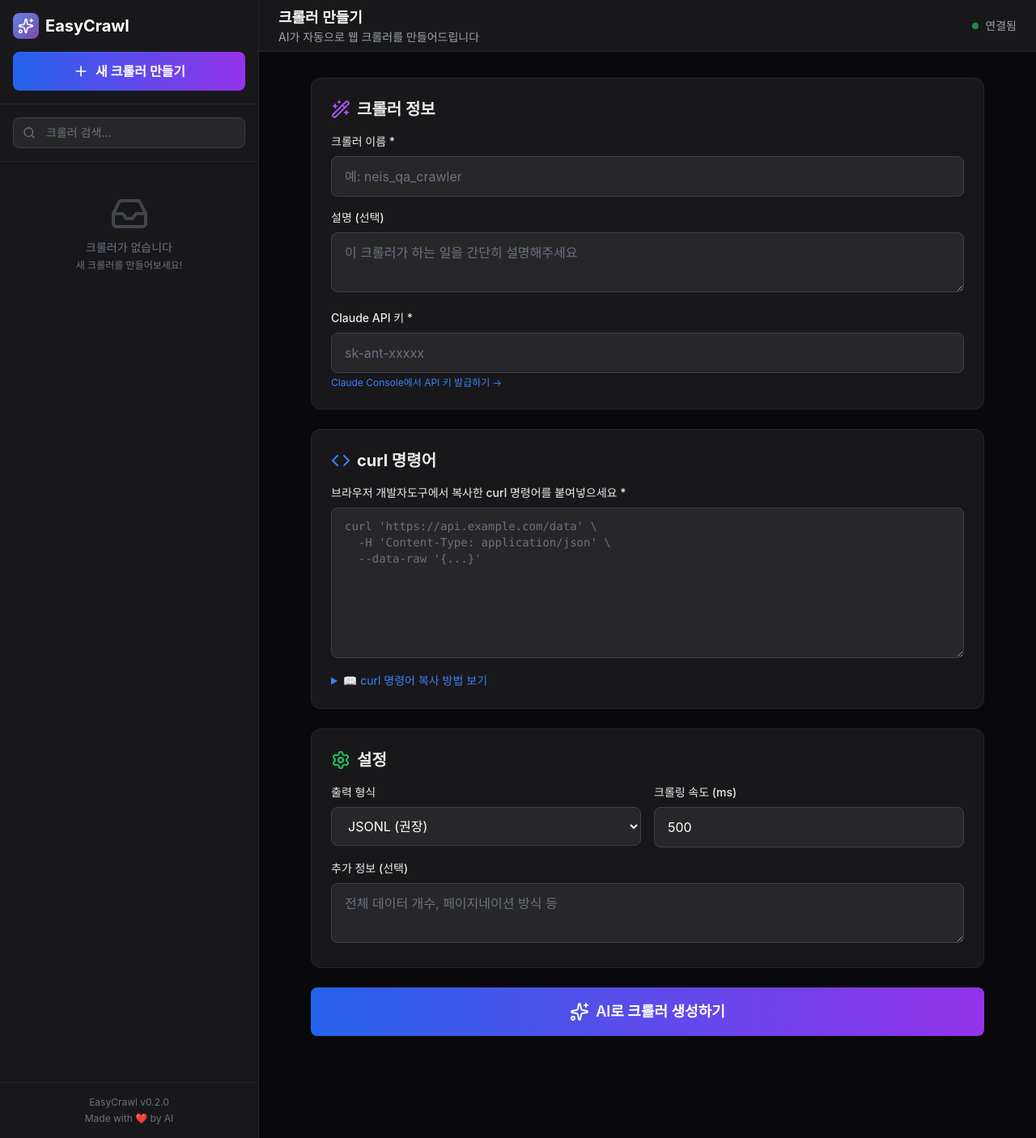
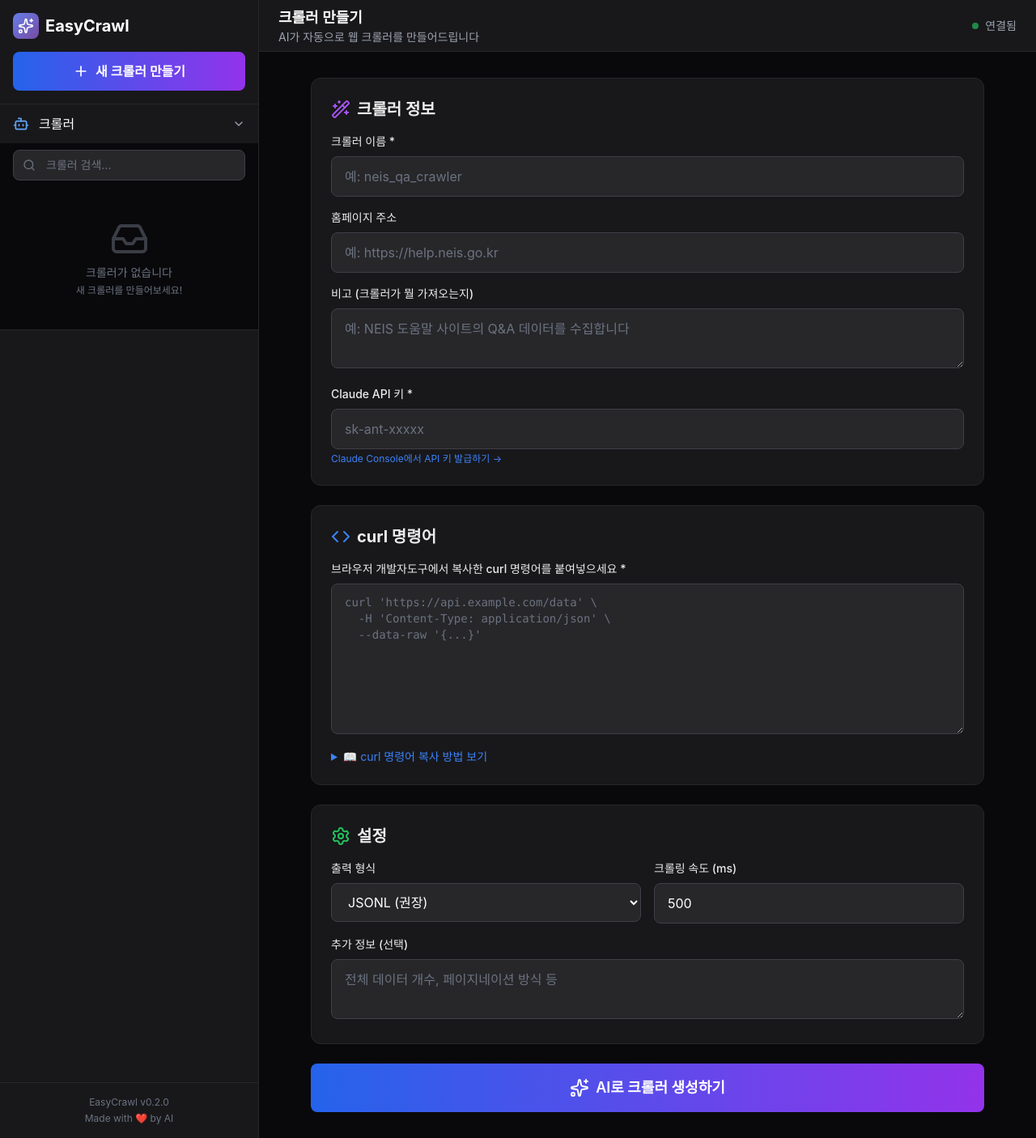
Before and after one commit to sinbc2003/neiscrawling, a Flask app: page / in a window 1280 px wide. Shown: the whole page at 81% size. Run offline with Flask 3, Linux system fonts and the light colour scheme; data that the repository does not hold is empty; some libraries are stand-ins or nearby versions.

Commit message:
Add website URL and description fields with menu-based sidebar
Features:
- Add website_url and description fields to Crawler model
- Update create form with homepage URL and description inputs
- Transform sidebar into menu structure:
  * Crawler menu expands/collapses on click
  * Supports future addition of other menus (analytics, scheduler, etc.)
- Display homepage URL and description in crawler list:
  * Blue link icon for website URLs
  * Gray text for descriptions
- Show website URL and description in crawler detail view

Database changes:
- Crawler.website_url: Store homepage address
- Crawler.description: Store what the crawler collects (비고)

UI improvements:
- Menu-based sidebar structure for scalability
- Toggle crawler submenu with chevron animation
- Better information display in crawler cards
- Clickable website URLs opening in new tabs

```diff
--- a/easycrawl/easycrawl/web/crawler_manager.py
+++ b/easycrawl/easycrawl/web/crawler_manager.py
@@ -36,6 +36,7 @@ class CrawlerManager:
         name: str,
         curl_command: str,
         api_key: str,
+        website_url: str = "",
         description: str = "",
         output_format: str = "jsonl",
         request_delay: int = 500,
@@ -71,6 +72,7 @@ class CrawlerManager:
             # DB에 저장
             crawler = Crawler(
                 name=name,
+                website_url=website_url,
                 description=description,
                 spec=spec.dict(),
                 output_format=output_format,
--- a/easycrawl/easycrawl/web/models.py
+++ b/easycrawl/easycrawl/web/models.py
@@ -29,7 +29,8 @@ class Crawler(Base):
 
     id = Column(Integer, primary_key=True)
     name = Column(String(255), nullable=False)
-    description = Column(Text)
+    website_url = Column(String(500))  # 홈페이지 주소
+    description = Column(Text)  # 비고 (크롤러가 뭘 가져오는지)
 
     # 크롤러 사양 (JSON)
     spec = Column(JSON, nullable=False)
@@ -54,6 +55,7 @@ class Crawler(Base):
         return {
             'id': self.id,
             'name': self.name,
+            'website_url': self.website_url,
             'description': self.description,
             'spec': self.spec,
             'output_format': self.output_format,
--- a/easycrawl/easycrawl/web/routes.py
+++ b/easycrawl/easycrawl/web/routes.py
@@ -36,6 +36,7 @@ def register_routes(app, crawler_manager):
             name=data['name'],
             curl_command=data['curl_command'],
             api_key=data['api_key'],
+            website_url=data.get('website_url', ''),
             description=data.get('description', ''),
             output_format=data.get('output_format', 'jsonl'),
             request_delay=data.get('request_delay', 500),
--- a/easycrawl/easycrawl/web/static/js/app-new.js
+++ b/easycrawl/easycrawl/web/static/js/app-new.js
@@ -31,6 +31,7 @@ window.stopCrawler = stopCrawler;
 window.viewCode = viewCode;
 window.downloadData = downloadData;
 window.loadCrawlers = loadCrawlers;
+window.toggleCrawlerMenu = toggleCrawlerMenu;
 
 // Socket.IO 연결
 function initSocket() {
@@ -129,7 +130,23 @@ function renderCrawlerDetail() {
                     삭제
                 </button>
             </div>
-            <div class="grid grid-cols-2 gap-4 text-sm">
+            <div class="space-y-4 text-sm">
+                ${crawler.website_url ? `
+                    <div>
+                        <p class="text-gray-500">홈페이지 주소</p>
+                        <a href="${UI.escapeHtml(crawler.website_url)}" target="_blank" class="text-blue-400 hover:underline font-semibold mt-1 flex items-center gap-1">
+                            <i data-lucide="link" class="w-4 h-4"></i>
+                            ${UI.escapeHtml(crawler.website_url)}
+                        </a>
+                    </div>
+                ` : ''}
+                ${crawler.description ? `
+                    <div>
+                        <p class="text-gray-500">비고</p>
+                        <p class="text-white font-semibold mt-1">${UI.escapeHtml(crawler.description)}</p>
+                    </div>
+                ` : ''}
+                <div class="grid grid-cols-2 gap-4">
                     <div>
                         <p class="text-gray-500">출력 형식</p>
                         <p class="text-white font-semibold mt-1">${crawler.output_format.toUpperCase()}</p>
@@ -137,6 +154,7 @@ function renderCrawlerDetail() {
                     <div>
                         <p class="text-gray-500">요청 딜레이</p>
                         <p class="text-white font-semibold mt-1">${crawler.request_delay}ms</p>
+                    </div>
                 </div>
             </div>
         </div>
@@ -346,6 +364,7 @@ function showCreateForm() {
 // 크롤러 생성
 async function createCrawler() {
     const name = document.getElementById('crawler-name').value.trim();
+    const websiteUrl = document.getElementById('website-url').value.trim();
     const description = document.getElementById('crawler-description').value.trim();
     const apiKey = document.getElementById('api-key').value.trim();
     const curlCommand = document.getElementById('curl-command').value.trim();
@@ -370,6 +389,7 @@ async function createCrawler() {
     try {
         const result = await API.createCrawler({
             name,
+            website_url: websiteUrl,
             description,
             api_key: apiKey,
             curl_command: curlCommand,
@@ -406,6 +426,20 @@ function updateRunProgress(data) {
     }
 }
 
+// 크롤러 메뉴 토글
+function toggleCrawlerMenu() {
+    const submenu = document.getElementById('crawler-submenu');
+    const icon = document.getElementById('crawler-menu-icon');
+
+    if (submenu.classList.contains('hidden')) {
+        submenu.classList.remove('hidden');
+        icon.style.transform = 'rotate(180deg)';
+    } else {
+        submenu.classList.add('hidden');
+        icon.style.transform = 'rotate(0deg)';
+    }
+}
+
 // 초기화
 document.addEventListener('DOMContentLoaded', () => {
     initSocket();
--- a/easycrawl/easycrawl/web/static/js/modules/ui.js
+++ b/easycrawl/easycrawl/web/static/js/modules/ui.js
@@ -88,7 +88,15 @@ export const UI = {
                         onclick="window.toggleCrawlerSelection(${crawler.id})">
                     <div class="flex-1 min-w-0 cursor-pointer" onclick="window.selectCrawler(${crawler.id})">
                         <h4 class="text-sm font-semibold text-white truncate">${this.escapeHtml(crawler.name)}</h4>
-                        <p class="text-xs text-gray-500 truncate mt-1">${this.escapeHtml(crawler.description || '설명 없음')}</p>
+                        ${crawler.website_url ? `
+                            <p class="text-xs text-blue-400 truncate mt-1 flex items-center gap-1">
+                                <i data-lucide="link" class="w-3 h-3"></i>
+                                ${this.escapeHtml(crawler.website_url)}
+                            </p>
+                        ` : ''}
+                        ${crawler.description ? `
+                            <p class="text-xs text-gray-400 truncate mt-1">${this.escapeHtml(crawler.description)}</p>
+                        ` : ''}
                         <p class="text-xs text-gray-600 mt-1">${this.formatDate(crawler.created_at)}</p>
                     </div>
                 </div>
--- a/easycrawl/easycrawl/web/templates/index.html
+++ b/easycrawl/easycrawl/web/templates/index.html
@@ -108,8 +108,25 @@
                 </button>
             </div>
 
+            <!-- 메인 메뉴 -->
+            <div class="flex-1 overflow-y-auto scrollbar-hide">
+                <!-- 크롤러 메뉴 -->
+                <div class="border-b border-zinc-800">
+                    <button
+                        id="menu-crawler"
+                        class="w-full px-4 py-3 flex items-center justify-between hover:bg-zinc-800 transition-colors"
+                        onclick="toggleCrawlerMenu()">
+                        <div class="flex items-center gap-3">
+                            <i data-lucide="bot" class="w-5 h-5 text-blue-400"></i>
+                            <span class="font-medium text-white">크롤러</span>
+                        </div>
+                        <i id="crawler-menu-icon" data-lucide="chevron-down" class="w-4 h-4 text-gray-400 transition-transform"></i>
+                    </button>
+
+                    <!-- 크롤러 서브메뉴 -->
+                    <div id="crawler-submenu" class="bg-zinc-950">
                         <!-- 검색 -->
-            <div class="p-4 border-b border-zinc-800">
+                        <div class="px-4 py-2">
                             <div class="relative">
                                 <i data-lucide="search" class="absolute left-3 top-1/2 -translate-y-1/2 w-4 h-4 text-gray-500"></i>
                                 <input
@@ -121,7 +138,7 @@
                         </div>
 
                         <!-- 크롤러 목록 -->
-            <div class="flex-1 overflow-y-auto scrollbar-hide p-2">
+                        <div class="max-h-96 overflow-y-auto scrollbar-hide p-2">
                             <div id="crawler-list" class="space-y-1">
                                 <!-- 동적으로 생성됨 -->
                                 <div class="text-center text-gray-500 py-8">
@@ -130,6 +147,12 @@
                                     <p class="text-xs mt-1">새 크롤러를 만들어보세요!</p>
                                 </div>
                             </div>
+                        </div>
+                    </div>
+                </div>
+
+                <!-- 향후 추가될 메뉴들... -->
+                <!-- 예: 데이터 분석, 스케줄러 등 -->
             </div>
 
             <!-- 푸터 -->
@@ -182,11 +205,20 @@
                                 </div>
 
                                 <div>
-                                    <label class="block text-sm font-medium mb-2">설명 (선택)</label>
+                                    <label class="block text-sm font-medium mb-2">홈페이지 주소</label>
+                                    <input
+                                        id="website-url"
+                                        type="url"
+                                        placeholder="예: https://help.neis.go.kr"
+                                        class="w-full px-4 py-3 bg-zinc-800 border border-zinc-700 rounded-lg text-white placeholder-gray-500 focus:outline-none focus:border-blue-500">
+                                </div>
+
+                                <div>
+                                    <label class="block text-sm font-medium mb-2">비고 (크롤러가 뭘 가져오는지)</label>
                                     <textarea
                                         id="crawler-description"
                                         rows="2"
-                                        placeholder="이 크롤러가 하는 일을 간단히 설명해주세요"
+                                        placeholder="예: NEIS 도움말 사이트의 Q&A 데이터를 수집합니다"
                                         class="w-full px-4 py-3 bg-zinc-800 border border-zinc-700 rounded-lg text-white placeholder-gray-500 focus:outline-none focus:border-blue-500"></textarea>
                                 </div>
 
```
Lines whose indentation alone changed are shown as unchanged.
